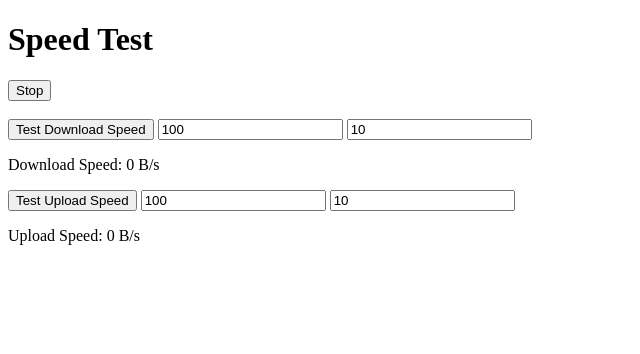
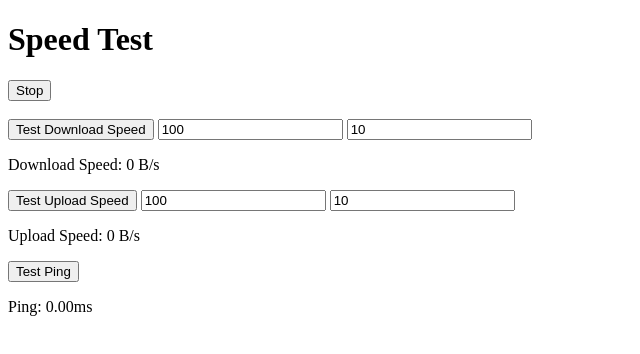
Before and after one commit to s1adem4n/speedy, a Svelte app in the folder frontend/: page / in a window 1280 px wide. Shown: the top 354 px of the page, without its empty margins (0-640 px from the left). Built offline with nearby package versions, Linux system fonts and the light colour scheme.

Commit message:
add ping test

```diff
--- a/frontend/src/App.svelte
+++ b/frontend/src/App.svelte
@@ -81,6 +81,22 @@
       remainingSize -= chunkSize;
     }
   };
+
+  const testPing = async (tries: number) => {
+    const pings: number[] = [];
+
+    for (let i = 0; i < tries; i++) {
+      const start = performance.now();
+      await fetch(`${API_URL}/ping`);
+      const now = performance.now();
+      const duration = now - start;
+      pings.push(duration);
+    }
+
+    pings.sort((a, b) => a - b);
+    const medianPing = pings[Math.floor(pings.length / 2)];
+    ping = medianPing;
+  };
 </script>
 
 <h1>Speed Test</h1>
@@ -101,3 +117,6 @@
 <input type="number" placeholder="Size in MB" bind:value={uploadSize} />
 <input type="number" placeholder="Chunks" bind:value={uploadChunks} />
 <p>Upload Speed: {bytesToHumanReadable(uploadSpeed)}/s</p>
+
+<button on:click={() => testPing(25)}>Test Ping</button>
+<p>Ping: {ping.toFixed(2)}ms</p>
```
